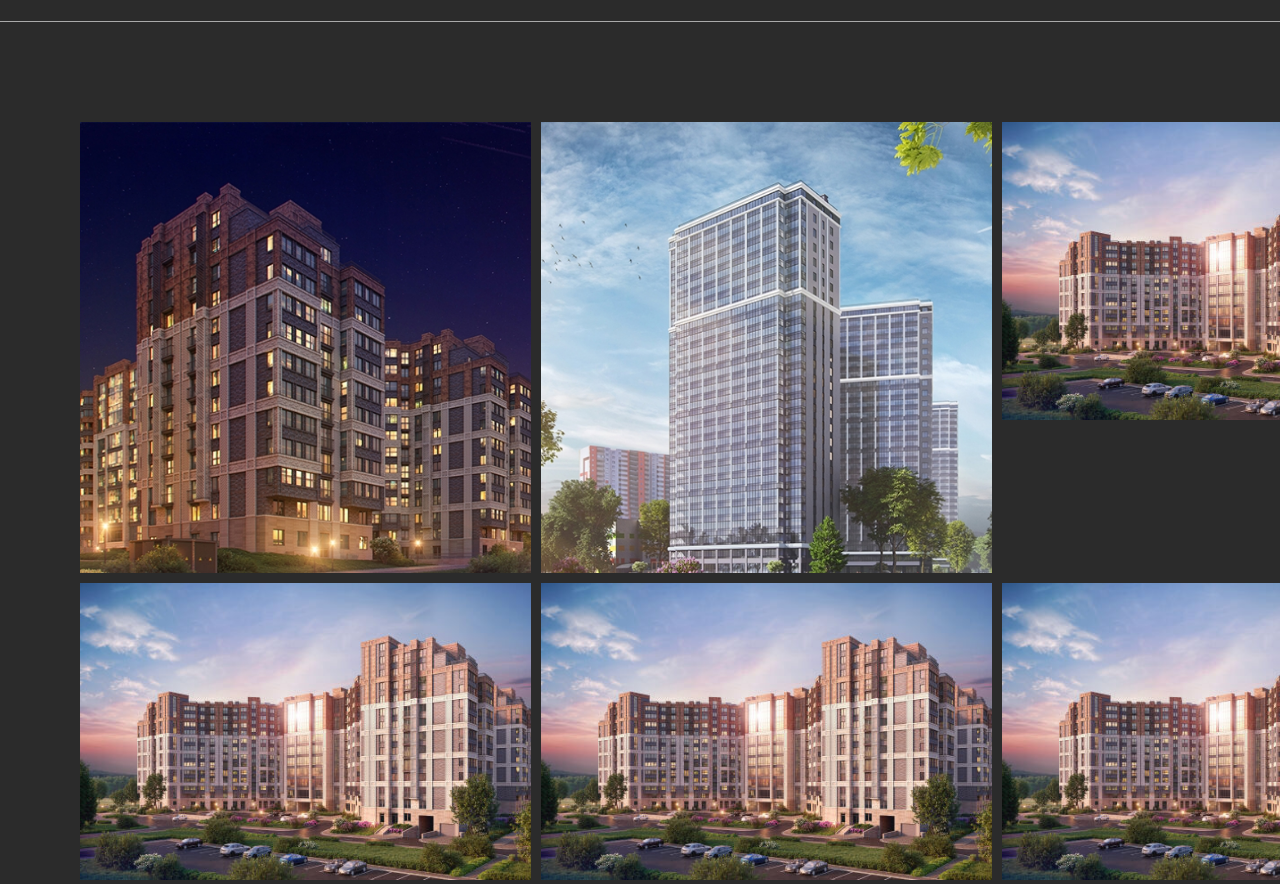
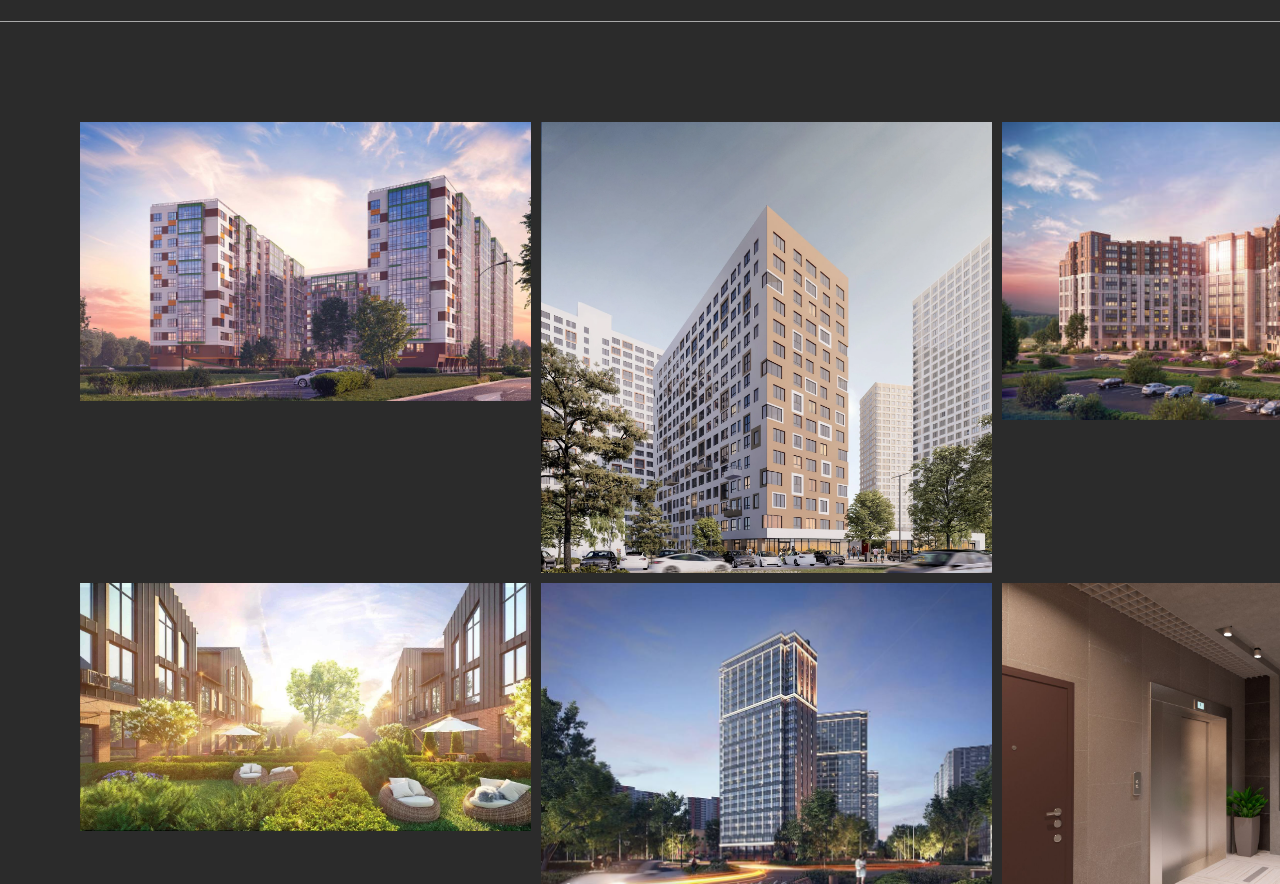
Before and after one commit to yanakapura/sm-project, a website: page pages/portfolio.html in a window 1280 px wide. Shown: the part 68-952 px from the top of the page. Drawn offline with nearby package versions, Linux system fonts and the light colour scheme.

Commit message:
Bugs are fixed

```diff
--- a/js/data.js
+++ b/js/data.js
@@ -1,32 +1,47 @@
 var data = [
     {
       id: "01",
-      name: "Левада",
-      images: ["../img/469.jpg", "../img/473.jpg"],
+      name: 'ЖК "ЛИСТВЕННАЯ"',
+      category: 'building',
+      images: ["../img/img.jpg", "../img/473.jpg"],
+      info: `<p>В комплексе предложены одно-, двух- и трехкомнатные квартиры площадью от 37,5 до 107 кв.м. Все они отличаются эргономичностью планировок:большая площадь остекления;</p><ul><li>объединение кухни со столовой, что позволяет увеличить метраж помещения до 36 кв.м.;</li><li>просторные санузлы (до 8 кв.м.);</li><li>застекленные эркеры и балконы.</li></ul><p>Здание оснастят современными инженерными системами. В каждой квартире проведут скрытую разводку коммуникаций, установят противопожарные системы, австрийские радиаторы отопления, многоступенчатые фильтры для очистки воды и пр. В подъездах установят скоростные бесшумные лифты импортного производства. Безопасность жителей будет обеспечиваться с помощью домофонов и камер видеонаблюдения, монтированных по периметру дома и в общественных местах.</p><p>Входные группы и прочие места общего пользования застройщик отделает по дизайнерскому проекту. В холлах предусмотрены зоны для консьержей и хранения колясок. Помещения, расположенные на первом этаже отведены под коммерческие потребности. В каждом из них будет проведена качественная чистовая отделка "под ключ".</p><p>Для парковки автомобилей запроектировано две автостоянки с круглосуточным контролем доступа и помещениями для хранения инструментов, запчастей, колес и пр. инвентаря.</p>
+      `,
+    },
+    {
+      id: "02",
+      name: 'ЖК "BAUHAUSE"',
+      category: 'building',
+      images: ["../img/img4.jpg"],
+      info: `
+      <p>В основе проекта лежит единство традиций и современности, искусства и технологий. Используя ясные геометрические формы, пропорции золотого сечения и качественные материалы, мы создаём современное и эргономичное жильё.</p>
+      <p>Он органично вписан в окружающую среду и в то же время становится совершенно личным для каждого жителя. О баухаус слышали все, но тех, кто по-настоящему разбирается в особенностях этого стиля, – единицы. Планировки его помещений органичны и просты, но позволяют каждый раз открывать для себя новые грани функциональности. При проектировании дома использовались привычные материалы, но их качество стало определяющей эстетической ценностью.</p>`,
+    },
+    {
+      id: "03",
+      name: 'ЖК "ПАНОРАМА"',
+      images: ["../img/img2.jpg"],
+      category: 'building',
+      info: '',
+    },
+    {
+      id: "04",
+      name: 'ЖК "ЛАРУЗИТ"',
+      category: 'building',
+      images: ["../img/img3.jpg"],
+      info: "Квартиры спланированы с учётом принципа функционального зонирования. Данная оптимизация предусматривает, что при необходимости, можно объединить кухню и жилую комнату, получая просторное единое пространство. В некоторых квартирах (в зависимости от площади жилого пространства) возможно еще и обустройство санузлов специально для гостей.",
+    },
+    {
+      id: "05",
+      name: 'ЖК "Левада"',
+      category: 'building',
+      images: ["../img/img5.jpg"],
       info: "ЖК Левада — новый уникальный многофункциональный жилой комплекс в г. Минске на берегу реки Свислочь. Строительство комплекса будет представлять собой малоэтажную застройку (от 4 до 9 этажей) из 25 жилых домов, которые будут созданы в едином стиле.",
     },
     {
-      id: "02",
-      name: "Минск Мир",
-      images: ["../img/img2.jpg", "../img/img4.jpg", "../img/img5.jpg"],
-      info: "ЖК Левада — новый уникальный многофункциональный жилой комплекс в г. Минске на берегу реки Свислочь. Строительство комплекса будет представлять собой малоэтажную застройку (от 4 до 9 этажей) из 25 жилых домов, которые будут созданы в едином стиле.",
-    },
-    {
-      id: "03",
-      name: "Новая Боровая",
-      images: ["../img/img2.jpg", "../img/img3.jpg"],
-      info: "ЖК Левада — новый уникальный многофункциональный жилой комплекс в г. Минске на берегу реки Свислочь. Строительство комплекса будет представлять собой малоэтажную застройку (от 4 до 9 этажей) из 25 жилых домов, которые будут созданы в едином стиле.",
-    },
-    {
-      id: "04",
-      name: "Левада",
-      images: ["../img/img2.jpg", "../img/img3.jpg"],
-      info: "ЖК Левада — новый уникальный многофункциональный жилой комплекс в г. Минске на берегу реки Свислочь. Строительство комплекса будет представлять собой малоэтажную застройку (от 4 до 9 этажей) из 25 жилых домов, которые будут созданы в едином стиле.",
-    },
-    {
-      id: "05",
-      name: "Левада",
-      images: ["../img/img2.jpg", "../img/img3.jpg"],
-      info: "ЖК Левада — новый уникальный многофункциональный жилой комплекс в г. Минске на берегу реки Свислочь. Строительство комплекса будет представлять собой малоэтажную застройку (от 4 до 9 этажей) из 25 жилых домов, которые будут созданы в едином стиле.",
+      id: "06",
+      name: 'ЖК "Панорама"',
+      category: 'interior',
+      images: ["../img/interior/img.jpg"],
+      info: "",
     },
   ];
--- a/pages/portfolio.html
+++ b/pages/portfolio.html
@@ -33,14 +33,6 @@
     <main>
       <section class="section">
         <ul class="grid-projects" id="portfolio">
-          <li class="project-cart">
-            <a href="../pages/project.html">
-              <div class="project-cart__img">
-                  <img src="../img/468.jpg" alt="project image">
-              </div>
-              <div class="project-cart__label"><h3>Веснянка</h3></div>
-            </a>
-          </li>
 
         </ul>
       </section>
--- a/sass/pages/_portfolio.scss
+++ b/sass/pages/_portfolio.scss
@@ -8,9 +8,8 @@
   &__img {
 
     & img {
-      width: 110%;
-      height: auto;
-
+      height: 45rem;
+      width: auto;
     }
   }
   &__label {
```
Also changed, not shown: index.html (+18 -17 lines), js/script.js (+75 -32 lines), img/interior/img.jpg (added).
